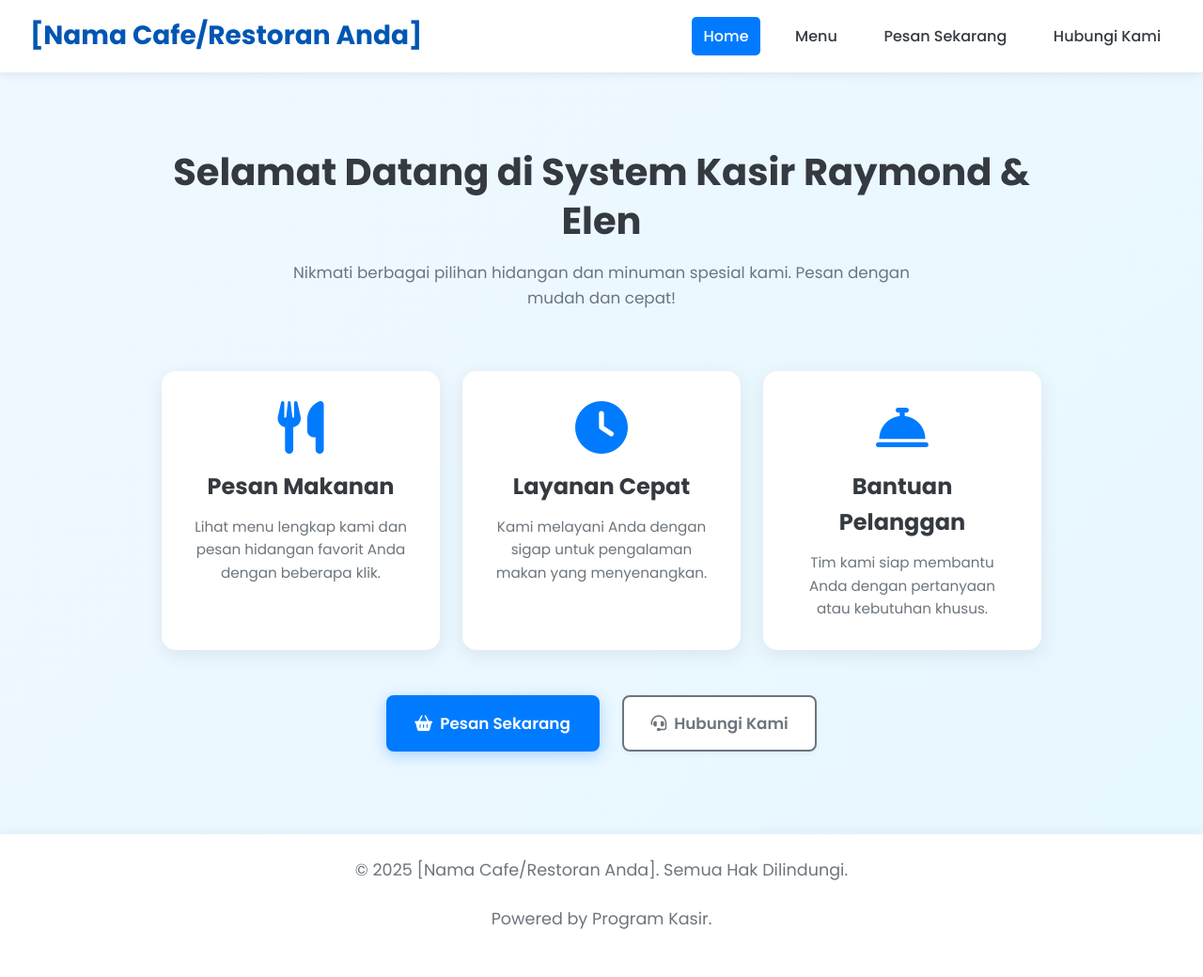
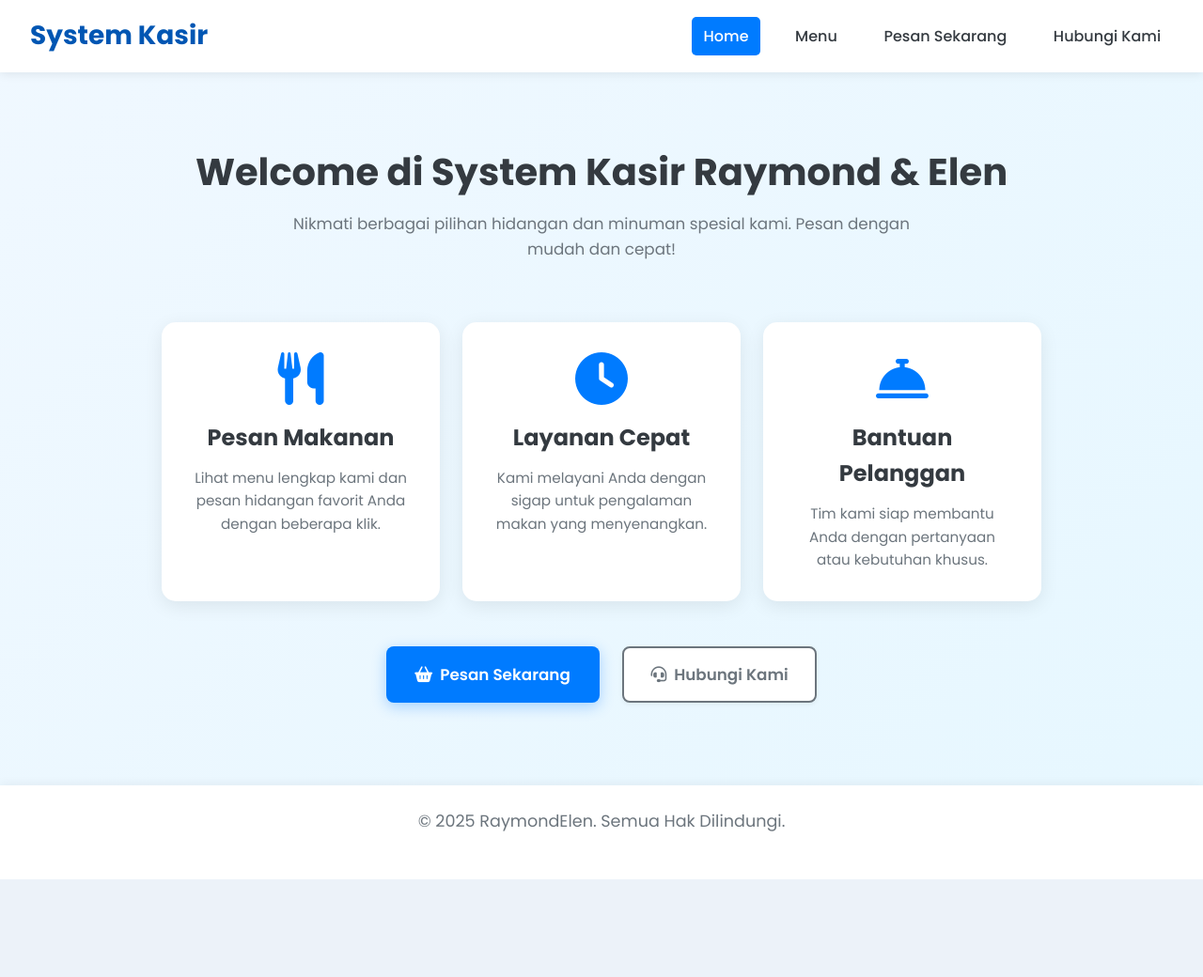
Before and after one commit to ElenFransiska/Kelompok11_Kasir, a PHP site: page /Interface/home.php in a window 1280 px wide. Shown: the whole page at 94% size. After the commit the page ends 936 px from the top, so only its background shows below. Run offline with PHP 8.4, Linux system fonts and the light colour scheme.

Commit message:
progress ketiga

```diff
--- a/Interface/home.php
+++ b/Interface/home.php
@@ -11,7 +11,7 @@
 <body>
     <header class="navbar">
         <div class="navbar-brand">
-            [Nama Cafe/Restoran Anda]
+            System Kasir
         </div>
         <nav class="navbar-nav">
             <a href="index.php" class="nav-link active">Home</a>
@@ -23,7 +23,7 @@
 
     <div class="main-content home-customer-page">
         <section class="hero-section text-center">
-            <h1>Selamat Datang di System Kasir Raymond & Elen</h1>
+            <h1>Welcome di System Kasir Raymond & Elen</h1>
             <p>Nikmati berbagai pilihan hidangan dan minuman spesial kami. Pesan dengan mudah dan cepat!</p>
         </section>
 
@@ -58,8 +58,7 @@
     </div>
 
     <footer class="footer">
-        <p>© <?php echo date("Y"); ?> [Nama Cafe/Restoran Anda]. Semua Hak Dilindungi.</p>
-        <p>Powered by Program Kasir.</p>
+        <p>© <?php echo date("Y"); ?> RaymondElen. Semua Hak Dilindungi.</p>
     </footer>
 </body>
 </html>
```
Also changed, not shown: Interface/order.php (+4 -8 lines).
